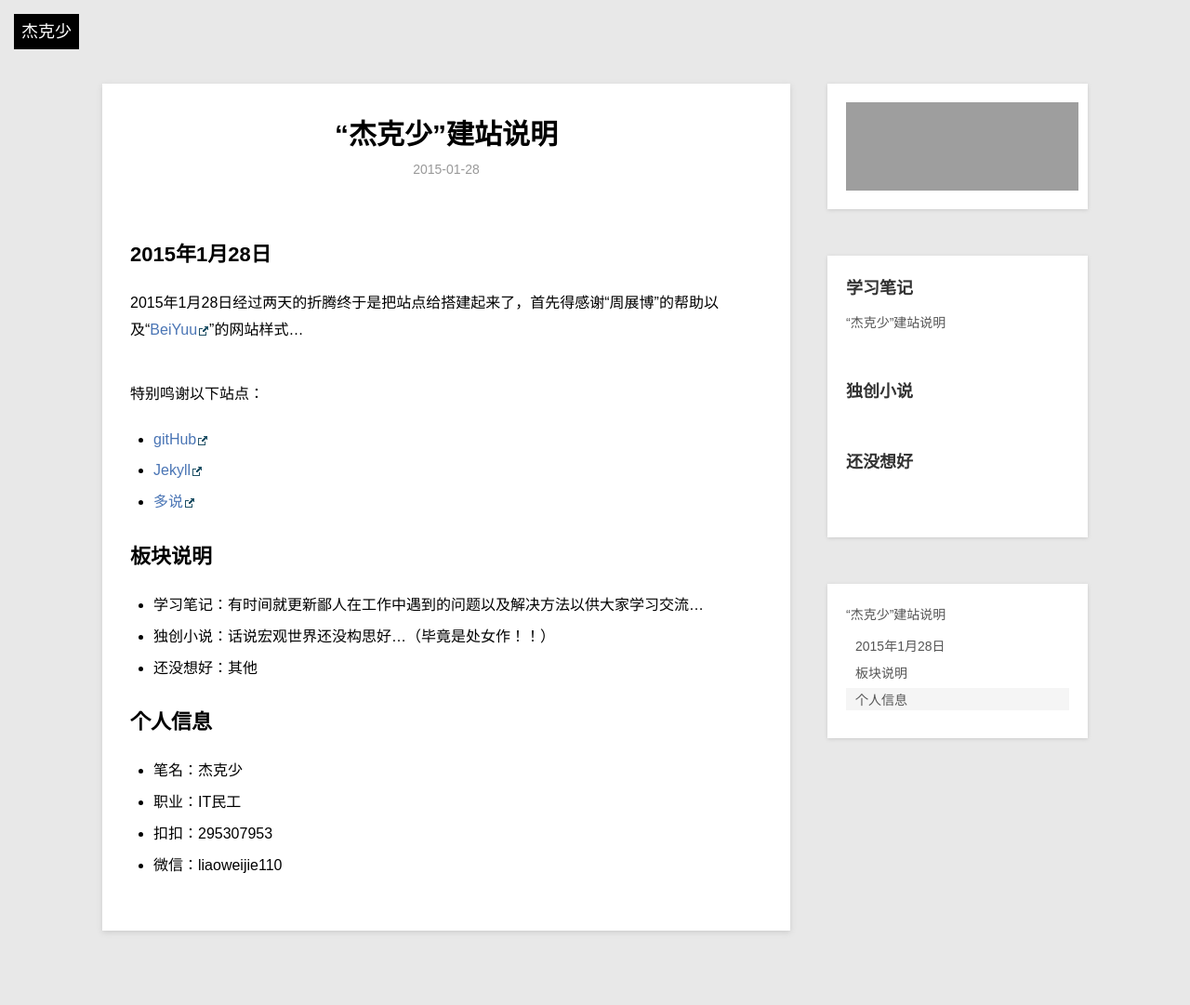
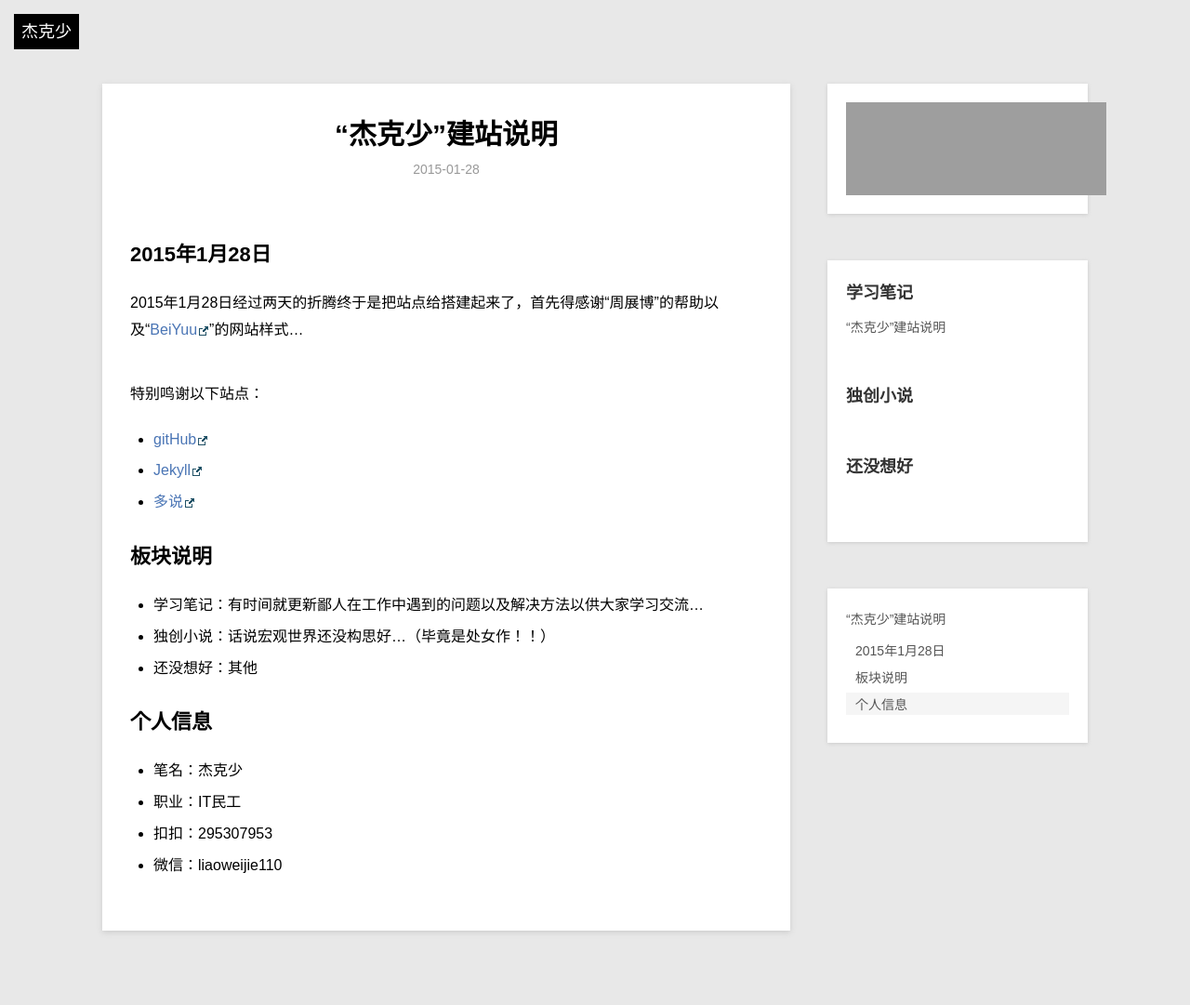
Before and after one commit to liaoweijie/liaoweijie.github.io, a Jekyll site: the page built from _posts/learn/2015-1-28-learn-0.md, in a window 1280 px wide. Shown: the whole page at 93% size. Built offline with Jekyll 4.4.1, drawn with Linux system fonts in a browser that asks for light colours; Markdown is read by kramdown in place of the engine named in the settings; comment, search, counter and statistics services are not loaded; grey boxes are pictures that could not be loaded.

Commit message:
修改尺寸

```diff
--- a/_layouts/post.html
+++ b/_layouts/post.html
@@ -39,7 +39,7 @@ layout: default
 
     <div class="sidenav">
         <!--<iframe width="100%" height="75" class="share_self"  frameborder="0" scrolling="no" src="http://widget.weibo.com/weiboshow/index.php?language=&width=0&height=75&fansRow=2&ptype=1&speed=0&skin=5&isTitle=0&noborder=0&isWeibo=0&isFans=0&uid=1855270953&verifier=375b89d6&dpc=1"></iframe>-->
-		<iframe frameborder="no" border="0" marginwidth="0" marginheight="0" width=250 height=95 src="http://music.163.com/outchain/player?type=0&id=46117147&auto=1&height=90"></iframe>
+		<iframe frameborder="no" border="0" marginwidth="0" marginheight="0" width=280 height=100 src="http://music.163.com/outchain/player?type=0&id=46117147&auto=1&height=90"></iframe>
     </div>
 
 
```
